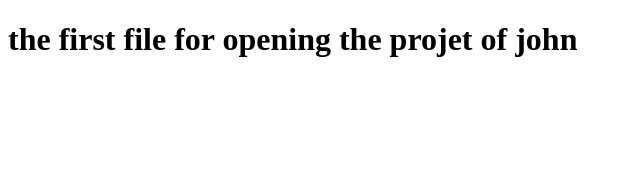
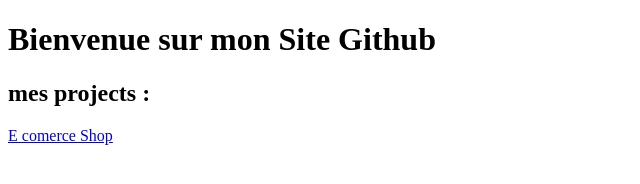
Before and after one commit to shernoori24/e-commerce-shop, a plain HTML site: page index.html in a window 1280 px wide. Shown: the whole page, without its empty margins (0-640 px from the left). Drawn offline with Linux system fonts and the light colour scheme.

Commit message:
ajouter le lien pour le projet pour enter dans e commerce

```diff
--- a/index.html
+++ b/index.html
@@ -3,11 +3,11 @@
 <head>
     <meta charset="UTF-8">
     <meta name="viewport" content="width=device-width, initial-scale=1.0">
-    <title>Document</title>
+    <title>Mes >Projets</title>
 </head>
 <body>
-    <h1>
-        the first file for opening the projet of john
-    </h1>
+    <h1>Bienvenue sur mon Site Github</h1>
+    <h2>mes projects : </h2>
+    <a href="ecommerce_john/">E comerce Shop</a>
 </body>
 </html>
```
